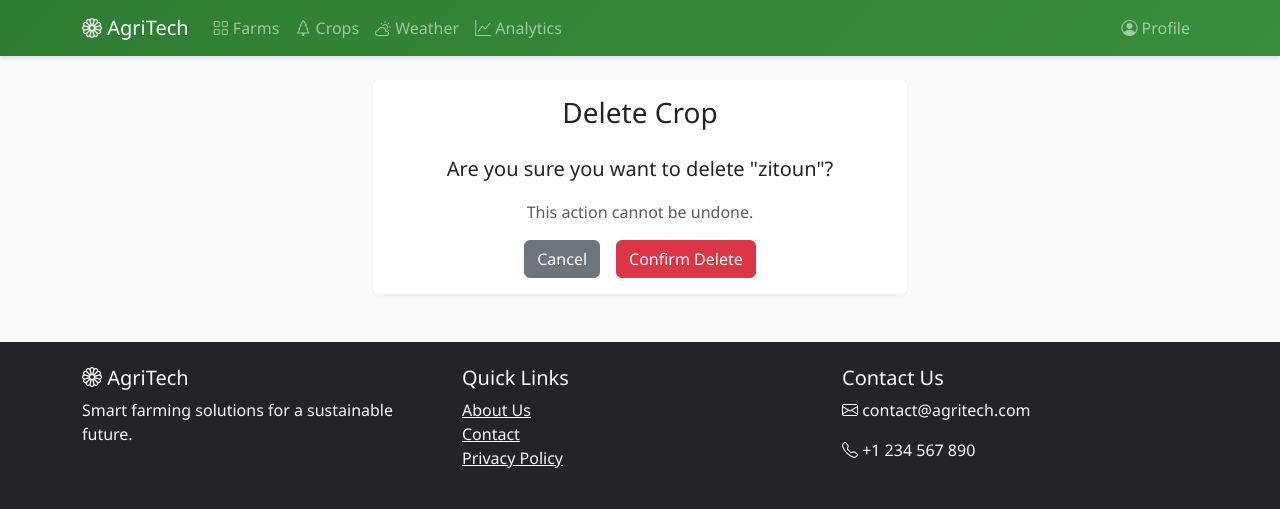
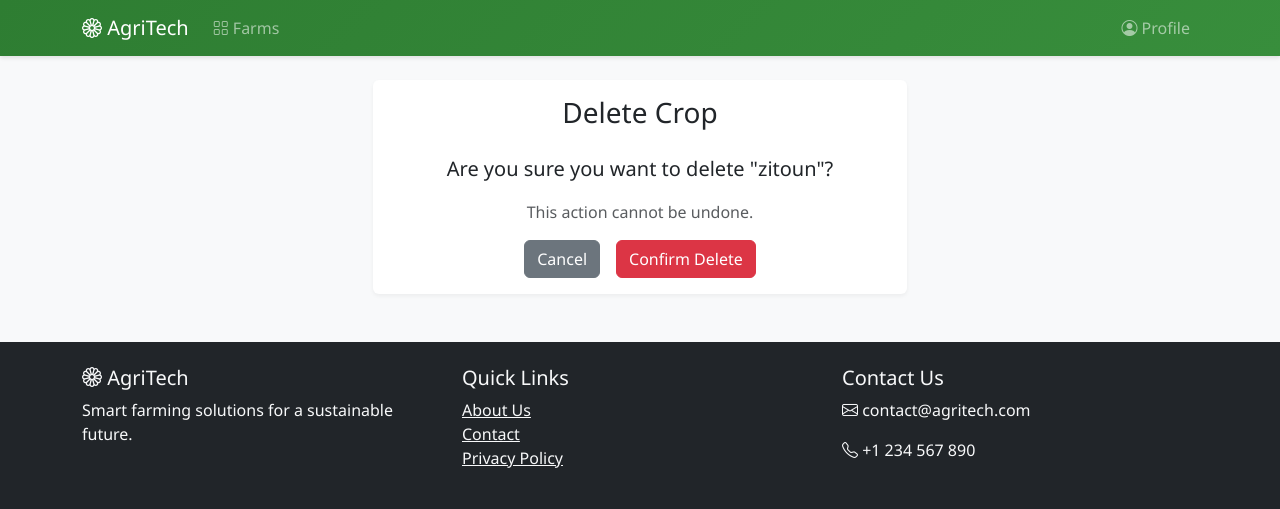
Before and after one commit to Haythem148/AgriTechDjangoApp, a Django app: page /crops/8/delete/ in a window 1280 px wide. Shown: the top 509 px of the page. Run offline with Django 5.2, Linux system fonts and the light colour scheme; data comes from the database, SQL or seed files in the repository.

Commit message:
fixed-nav-bar

```diff
--- a/farms/templates/farms/base.html
+++ b/farms/templates/farms/base.html
@@ -80,21 +80,7 @@
                             <i class="bi bi-grid"></i> Farms
                         </a>
                     </li>
-                    <li class="nav-item">
-                        <a class="nav-link" href="{% url 'crop-list' %}">
-                            <i class="bi bi-tree"></i> Crops
-                        </a>
-                    </li>
-                    <li class="nav-item">
-                        <a class="nav-link" href="#">
-                            <i class="bi bi-cloud-sun"></i> Weather
-                        </a>
-                    </li>
-                    <li class="nav-item">
-                        <a class="nav-link" href="#">
-                            <i class="bi bi-graph-up"></i> Analytics
-                        </a>
-                    </li>
+
                 </ul>
                 <ul class="navbar-nav">
                     <li class="nav-item">
```
